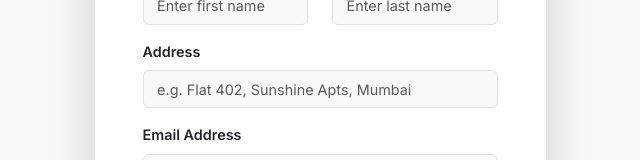
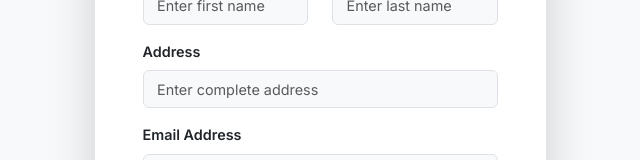
Before and after one commit to penchalavamsic/TaskLink, a React (Vite) app in the folder frontend/: page /signup in a window 1280 px wide. Shown: the part 342-502 px from the top of the page, without its empty margins (320-960 px from the left). Built offline with nearby package versions, Linux system fonts and the light colour scheme.

Commit message:
changed the placeholder of address in Signup

```diff
--- a/frontend/src/modules/authentication/SignUp.jsx
+++ b/frontend/src/modules/authentication/SignUp.jsx
@@ -67,7 +67,7 @@ const SignUp = () => {
                                     </div>
                                     <div className="mb-3">
                                         <label htmlFor="address" className="form-label fw-semibold">Address</label>
-                                        <input type="text" className="form-control bg-light" id="address" placeholder="e.g. Flat 402, Sunshine Apts, Mumbai" required />
+                                        <input type="text" className="form-control bg-light" id="address" placeholder="Enter complete address" required />
                                     </div>
                                     <div className="mb-3">
                                         <label htmlFor="email" className="form-label fw-semibold">Email Address</label>
```
